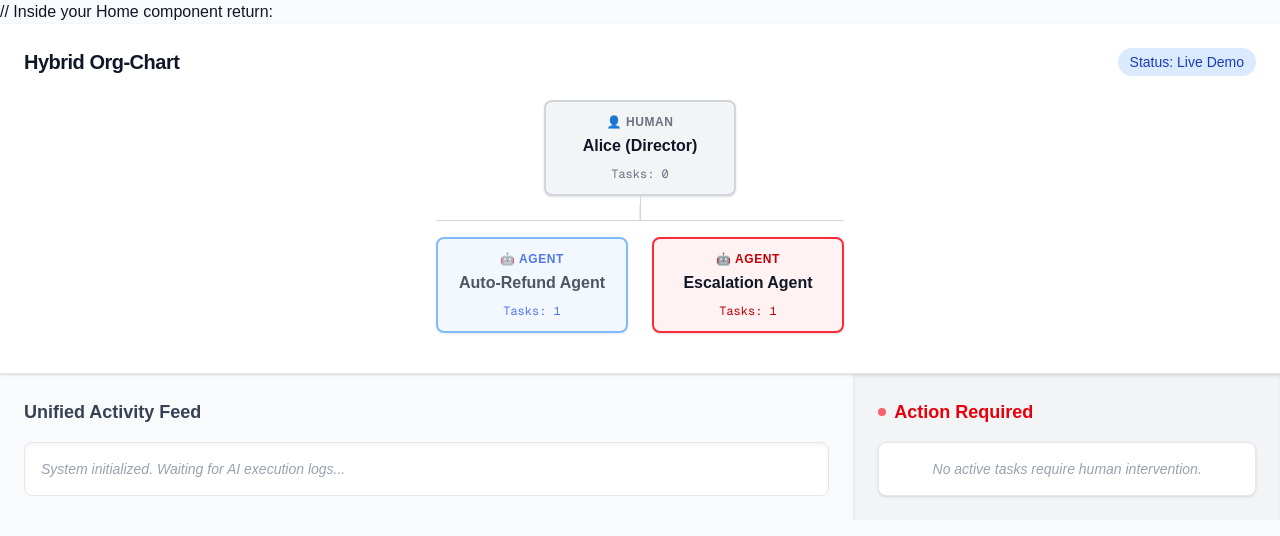
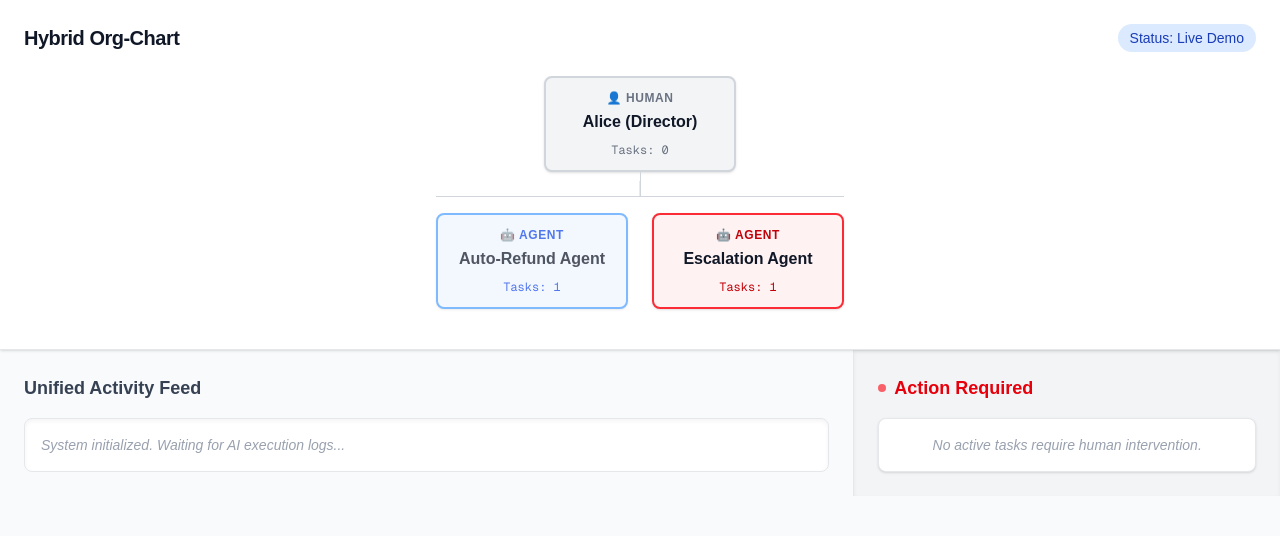
Before and after one commit to aidenjlee4321/CalHacks2026, a Next.js app: page / in a window 1280 px wide. Shown: the top 536 px of the page. Built offline with nearby package versions, Linux system fonts and the light colour scheme.

Commit message:
removed weird header

```diff
--- a/app/page.tsx
+++ b/app/page.tsx
@@ -4,7 +4,6 @@ export default function Home() {
   return (
     <div className="min-h-screen flex flex-col bg-gray-50 text-gray-900">
       {/* Header */}
-      // Inside your Home component return:
       <header className="w-full bg-white border-b border-gray-200 p-6 shadow-sm z-10 flex flex-col items-center">
         <div className="w-full flex justify-between items-center mb-6">
           <h1 className="font-bold text-xl tracking-tight">Hybrid Org-Chart</h1>
```
